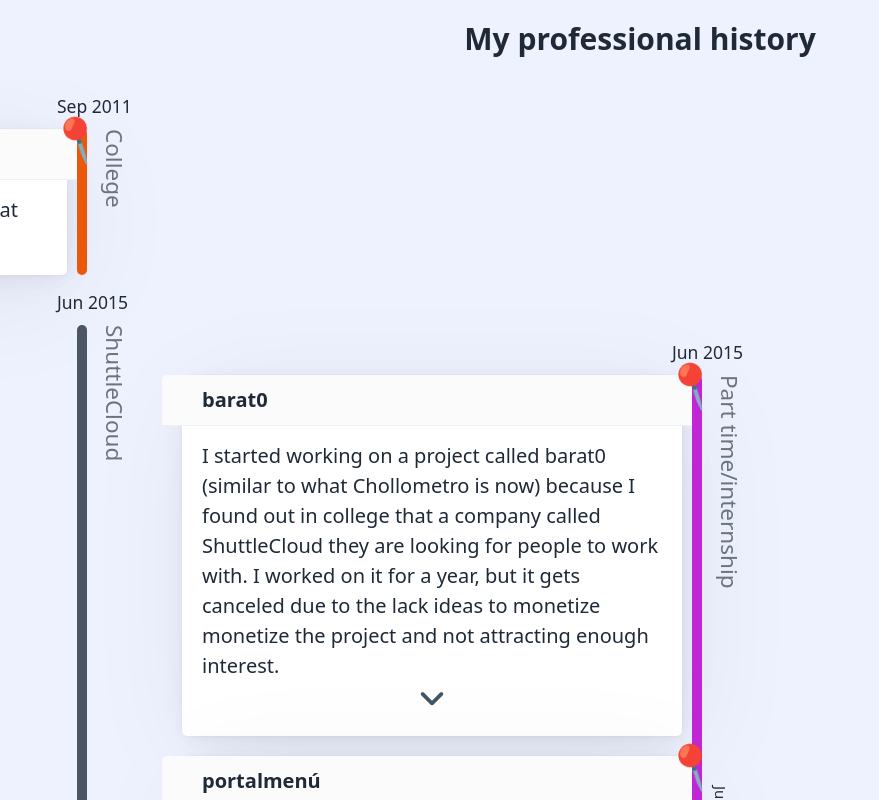
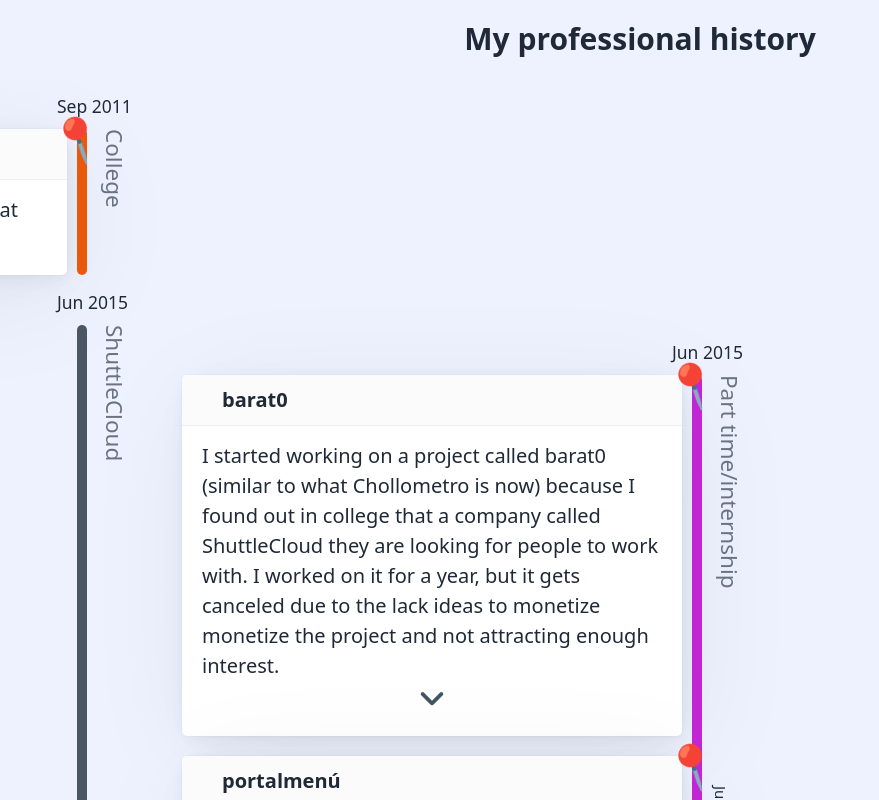
Before and after one commit to victor141516/CV, a Vue app: page / in a window 1280 px wide. Shown: the part 1960-2760 px from the top of the page, without its empty margins (0-879 px from the left). Built offline with nearby package versions, Linux system fonts and the light colour scheme.

Commit message:
fix: fix picocss backwards compatibility

```diff
--- a/src/components/TimelinePeriod.vue
+++ b/src/components/TimelinePeriod.vue
@@ -125,7 +125,7 @@ const columnWidthPx = computed(() => `${columnWidth.value}${columnWidth.value ==
           class="col-start-1 m-0 px-4 pb-4 transition-all w-[500px] h-max max-w-[500px]"
           :style="`grid-row-start: ${i + 1}`"
         >
-          <header class="py-2 font-bold">
+          <header class="py-2 -mx-4 font-bold">
             <span>{{ event.name }}</span>
           </header>
           <p class="-mt-5 text-md">{{ event.description }}</p>
```
